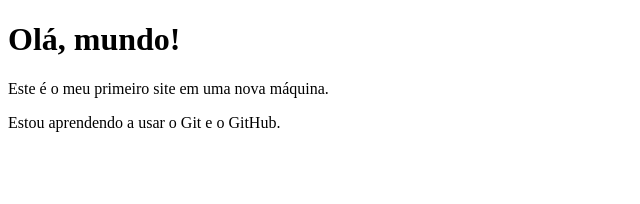
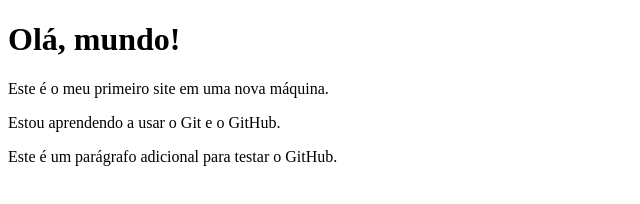
Before and after one commit to EduardoFariaa/ProgramaTeste, a plain HTML site: page index.html in a window 1280 px wide. Shown: the whole page, without its empty margins (0-640 px from the left). Drawn offline with Linux system fonts and the light colour scheme.

Commit message:
adicionei mais um paragrafo

```diff
--- a/index.html
+++ b/index.html
@@ -9,5 +9,6 @@
     <h1>Olá, mundo!</h1>
     <p>Este é o meu primeiro site em uma nova máquina.</p>
     <p>Estou aprendendo a usar o Git e o GitHub.</p>
+    <p>Este é um parágrafo adicional para testar o GitHub.</p>
 </body>
 </html>
```
